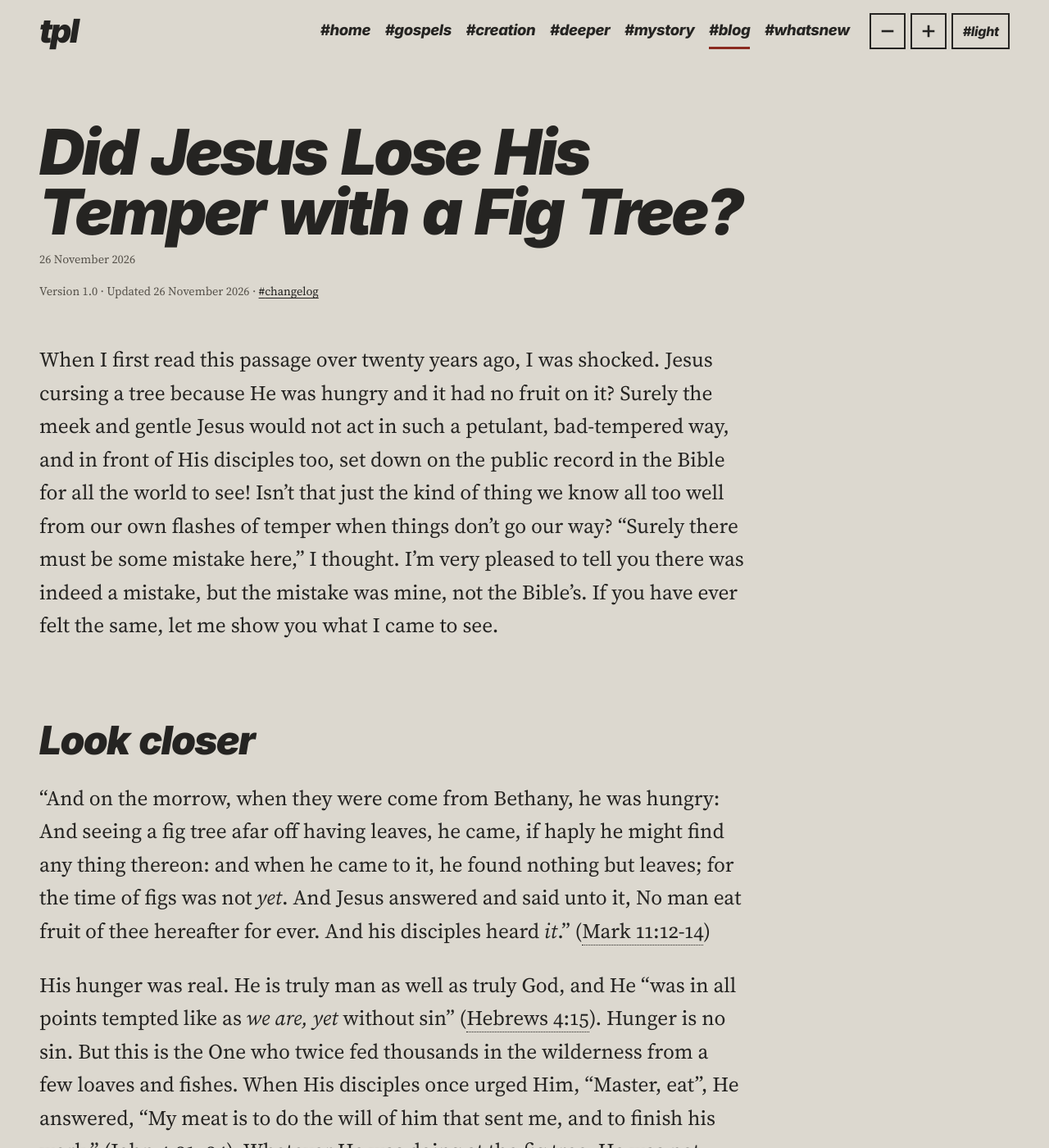
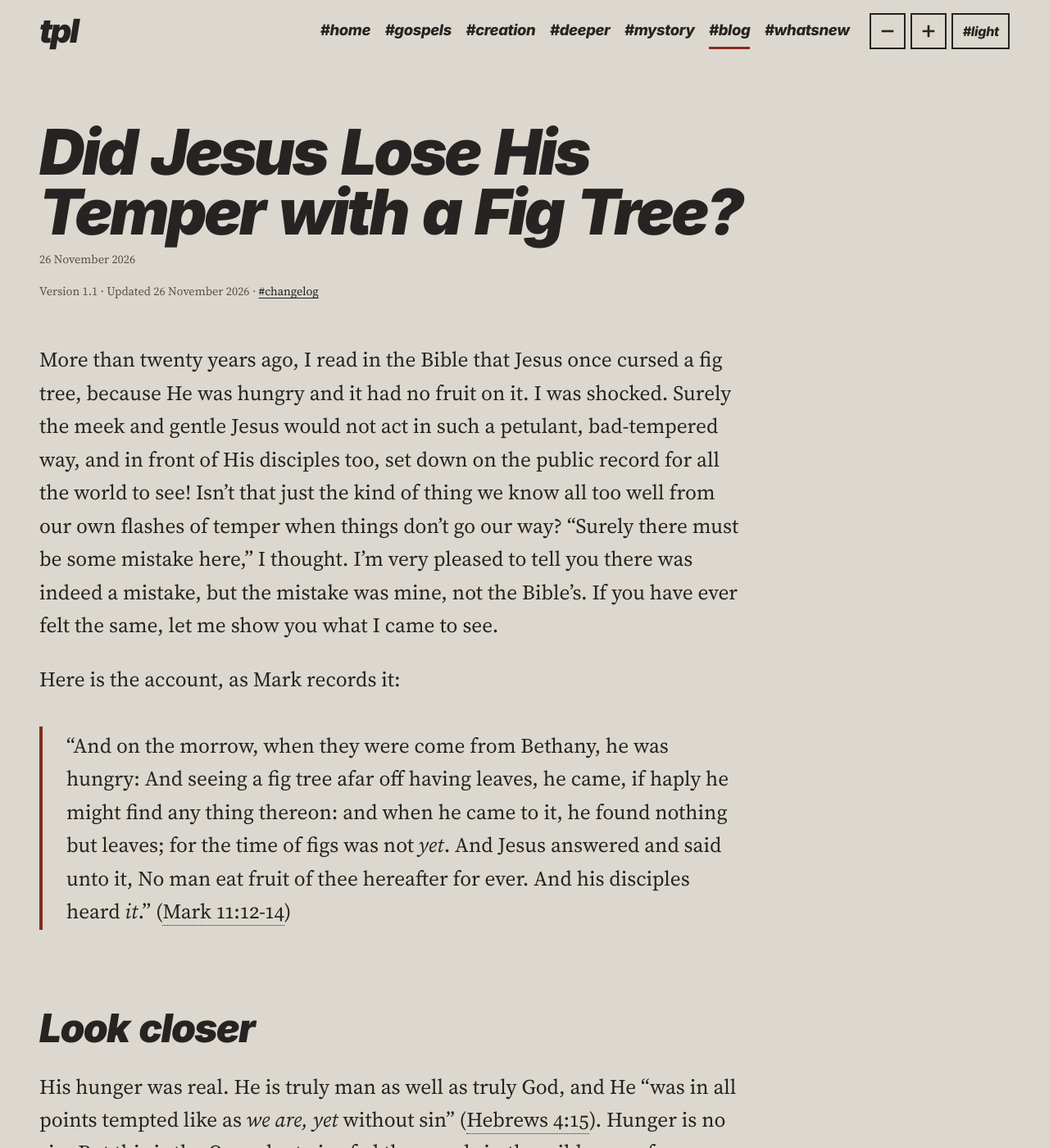
Before and after one commit to ForestWalkUK/truthpeaceandlove, a Jekyll site: the page built from _posts/2026-11-26-did-jesus-lose-his-temper-with-a-fig-tree.md, in a window 1280 px wide and 1400 px high. Shown: the whole window at 82% size. Built offline with Jekyll 4.4.1, drawn with Linux system fonts in a browser that asks for light colours.

Commit message:
Fig tree post 1.1: clearer opening, Mark's account quoted first
The opening now says plainly what the Bible records, for readers who do not know the passage. Mark 11:12-14 is set out as a block quotation before the first heading. Content only: no site_version bump.

Co-Authored-By: Claude Sonnet 5.5 <noreply@anthropic.com>

```diff
--- a/_posts/2026-11-26-did-jesus-lose-his-temper-with-a-fig-tree.md
+++ b/_posts/2026-11-26-did-jesus-lose-his-temper-with-a-fig-tree.md
@@ -2,16 +2,21 @@
 title: "Did Jesus Lose His Temper with a Fig Tree?"
 sections: [deeper]
 changes:
+  - version: "1.1"
+    date: 2026-11-26
+    note: "The opening now says plainly what the Bible records, and Mark’s account of the fig tree is set out as a quotation before the first heading. No other wording changed."
   - version: "1.0"
     date: 2026-11-26
     note: "First published."
 ---
 
-When I first read this passage over twenty years ago, I was shocked. Jesus cursing a tree because He was hungry and it had no fruit on it? Surely the meek and gentle Jesus would not act in such a petulant, bad-tempered way, and in front of His disciples too, set down on the public record in the Bible for all the world to see! Isn’t that just the kind of thing we know all too well from our own flashes of temper when things don’t go our way? “Surely there must be some mistake here,” I thought. I’m very pleased to tell you there was indeed a mistake, but the mistake was mine, not the Bible’s. If you have ever felt the same, let me show you what I came to see.
+More than twenty years ago, I read in the Bible that Jesus once cursed a fig tree, because He was hungry and it had no fruit on it. I was shocked. Surely the meek and gentle Jesus would not act in such a petulant, bad-tempered way, and in front of His disciples too, set down on the public record for all the world to see! Isn’t that just the kind of thing we know all too well from our own flashes of temper when things don’t go our way? “Surely there must be some mistake here,” I thought. I’m very pleased to tell you there was indeed a mistake, but the mistake was mine, not the Bible’s. If you have ever felt the same, let me show you what I came to see.
+
+Here is the account, as Mark records it:
+
+> “And on the morrow, when they were come from Bethany, he was hungry: And seeing a fig tree afar off having leaves, he came, if haply he might find any thing thereon: and when he came to it, he found nothing but leaves; for the time of figs was not *yet*. And Jesus answered and said unto it, No man eat fruit of thee hereafter for ever. And his disciples heard *it*.” (Mark 11:12-14)
 
 ## Look closer
-
-“And on the morrow, when they were come from Bethany, he was hungry: And seeing a fig tree afar off having leaves, he came, if haply he might find any thing thereon: and when he came to it, he found nothing but leaves; for the time of figs was not *yet*. And Jesus answered and said unto it, No man eat fruit of thee hereafter for ever. And his disciples heard *it*.” (Mark 11:12-14)
 
 His hunger was real. He is truly man as well as truly God, and He “was in all points tempted like as *we are, yet* without sin” (Hebrews 4:15). Hunger is no sin. But this is the One who twice fed thousands in the wilderness from a few loaves and fishes. When His disciples once urged Him, “Master, eat”, He answered, “My meat is to do the will of him that sent me, and to finish his work.” (John 4:31, 34). Whatever He was doing at the fig tree, He was not sulking over a missed breakfast.
 
```
